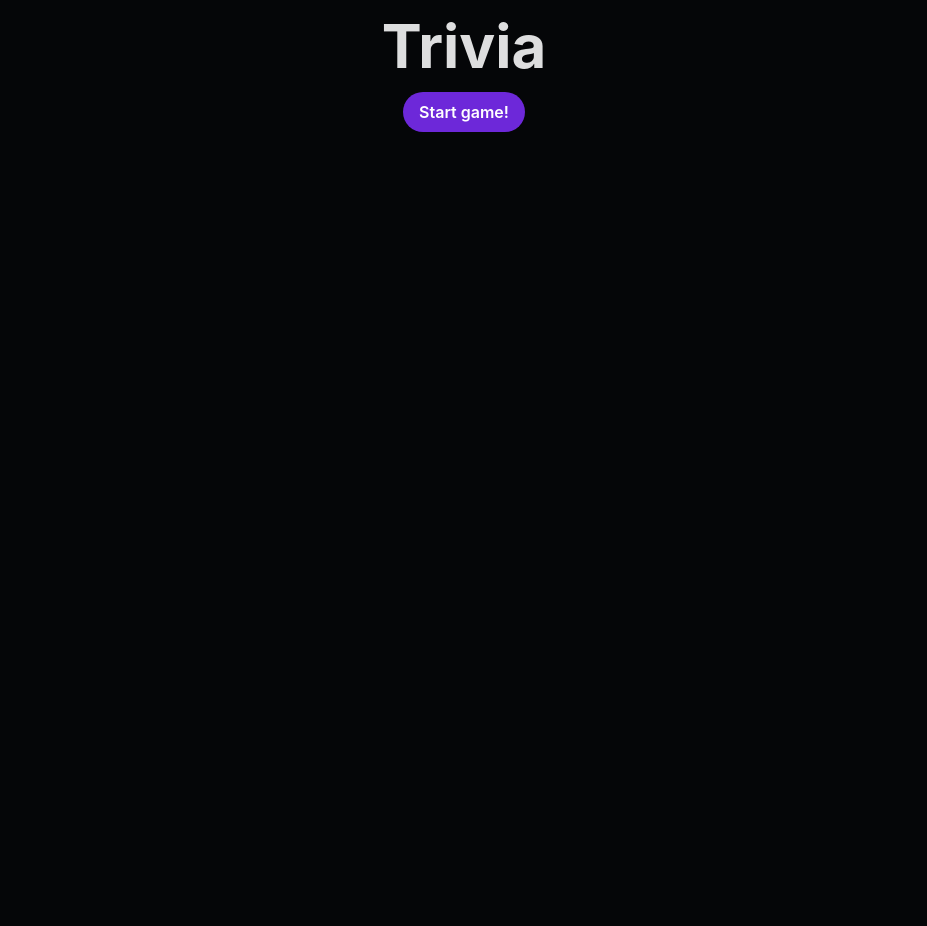
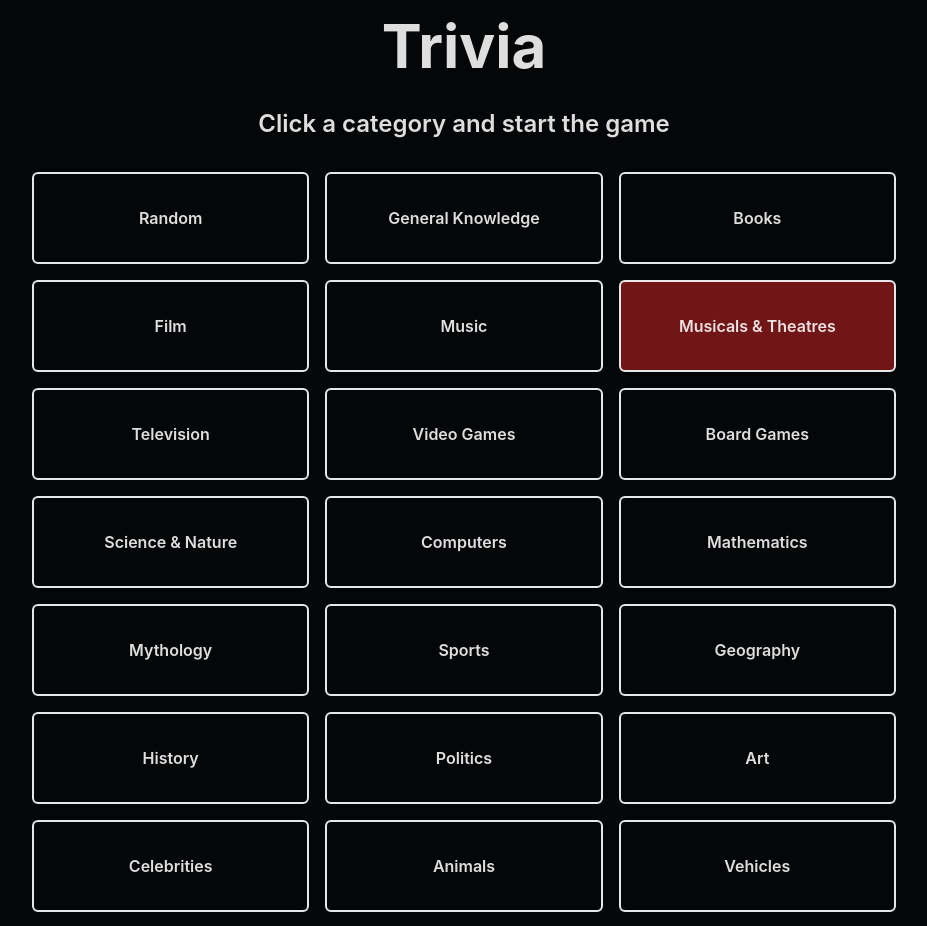
Before and after one commit to facindito/trivia, a React (Vite) app: page / in a window 1280 px wide. Shown: the top 926 px of the page, without its empty margins (176-1103 px from the left). Before the commit the page ends 800 px from the top, so only its background shows below. Built offline with nearby package versions, Linux system fonts and the light colour scheme.

Commit message:
feat: choose a category for questions

```diff
--- /dev/null
+++ b/public/categories.json
@@ -0,0 +1,100 @@
+{
+  "trivia_categories": [
+    {
+      "id": 9,
+      "name": "General Knowledge"
+    },
+    {
+      "id": 10,
+      "name": "Entertainment: Books"
+    },
+    {
+      "id": 11,
+      "name": "Entertainment: Film"
+    },
+    {
+      "id": 12,
+      "name": "Entertainment: Music"
+    },
+    {
+      "id": 13,
+      "name": "Entertainment: Musicals & Theatres"
+    },
+    {
+      "id": 14,
+      "name": "Entertainment: Television"
+    },
+    {
+      "id": 15,
+      "name": "Entertainment: Video Games"
+    },
+    {
+      "id": 16,
+      "name": "Entertainment: Board Games"
+    },
+    {
+      "id": 17,
+      "name": "Science & Nature"
+    },
+    {
+      "id": 18,
+      "name": "Science: Computers"
+    },
+    {
+      "id": 19,
+      "name": "Science: Mathematics"
+    },
+    {
+      "id": 20,
+      "name": "Mythology"
+    },
+    {
+      "id": 21,
+      "name": "Sports"
+    },
+    {
+      "id": 22,
+      "name": "Geography"
+    },
+    {
+      "id": 23,
+      "name": "History"
+    },
+    {
+      "id": 24,
+      "name": "Politics"
+    },
+    {
+      "id": 25,
+      "name": "Art"
+    },
+    {
+      "id": 26,
+      "name": "Celebrities"
+    },
+    {
+      "id": 27,
+      "name": "Animals"
+    },
+    {
+      "id": 28,
+      "name": "Vehicles"
+    },
+    {
+      "id": 29,
+      "name": "Entertainment: Comics"
+    },
+    {
+      "id": 30,
+      "name": "Science: Gadgets"
+    },
+    {
+      "id": 31,
+      "name": "Entertainment: Japanese Anime & Manga"
+    },
+    {
+      "id": 32,
+      "name": "Entertainment: Cartoon & Animations"
+    }
+  ]
+}
--- a/src/App.jsx
+++ b/src/App.jsx
@@ -6,7 +6,7 @@ export default function App () {
   const questions = useQuestionsStore(state => state.questions)
 
   return (
-    <div className='flex flex-col items-center gap-4 min-h-screen max-w-2xl mx-auto p-4'>
+    <div className='flex flex-col items-center gap-4 min-h-screen max-w-4xl mx-auto p-4'>
       <h1 className='font-bold text-6xl text-center'>Trivia</h1>
       {questions.length === 0 && <Start />}
       {questions.length > 0 && <Game />}
--- /dev/null
+++ b/src/components/Categories.jsx
@@ -0,0 +1,48 @@
+import { useEffect, useState } from 'react'
+import getCategories from '../services/getCategories'
+import { COLOR_CATEGORIES } from '../utils/constants'
+import { useQuestionsStore } from '../store/questions'
+
+export function Categories () {
+  const getQuestionStore = useQuestionsStore(state => state.getQuestionStore)
+  const [categories, setCategories] = useState([])
+
+  const handleClick = (categoryId) => () => {
+    getQuestionStore({ limit: 10, categoryId })
+  }
+
+  useEffect(() => {
+    getCategories()
+      .then(allCategories => {
+        setCategories(allCategories)
+      })
+  }, [])
+
+  return (
+    <section className='w-full'>
+      <ul className='grid grid-cols-1 sm:grid-cols-2 lg:grid-cols-3 justify-center items-center gap-4'>
+        <li>
+          <button
+            className='w-full text-center font-semibold py-8 px-2 border-2 rounded-md bg-opacity-50 hover:scale-105'
+            onClick={handleClick()}
+          >
+            Random
+          </button>
+        </li>
+        {categories.map(({ id, name }) => {
+          const bgColor = `bg-${COLOR_CATEGORIES[name]}`
+          return (
+            <li key={id}>
+              <button
+                className={`w-full text-center font-semibold py-8 px-2 border-2 rounded-md ${bgColor} bg-opacity-50 hover:scale-105`}
+                onClick={handleClick(id)}
+              >
+                {name}
+              </button>
+            </li>
+          )
+        })}
+      </ul>
+    </section>
+  )
+}
--- a/src/components/Start.jsx
+++ b/src/components/Start.jsx
@@ -1,18 +1,12 @@
-import { useQuestionsStore } from '../store/questions'
+import { Categories } from './Categories'
 
 export function Start () {
-  const getQuestionStore = useQuestionsStore(state => state.getQuestionStore)
-
-  const handleClick = () => {
-    getQuestionStore(10)
-  }
-
   return (
-    <button
-      onClick={handleClick}
-      className='px-4 py-2 font-semibold bg-violet-700 text-white rounded-full'
-    >
-      Start game!
-    </button>
+    <>
+      <h2 className='text-2xl font-semibold my-4'>
+        Click a category and start the game
+      </h2>
+      <Categories />
+    </>
   )
 }
--- /dev/null
+++ b/src/services/getCategories.js
@@ -0,0 +1,22 @@
+export default async function getCategories () {
+  try {
+    const response = await fetch('http://localhost:5173/categories.json')
+    if (!response.ok) {
+      throw new Error('failed to connect API')
+    }
+    const { trivia_categories } = await response.json()
+
+    const categories = trivia_categories.map(category => {
+      const { id, name } = category
+      const categoryName = name.split(': ')
+      if (categoryName.length > 1) {
+        return { id, name: categoryName[1] }
+      }
+      return category
+    })
+
+    return categories
+  } catch (error) {
+    throw new Error(error.message)
+  }
+}
--- a/src/services/getQuestions.js
+++ b/src/services/getQuestions.js
@@ -1,6 +1,11 @@
-export default async function getQuestions ({ limit = 10 } = {}) {
+export default async function getQuestions ({ limit = 10, categoryId = '' } = {}) {
   try {
-    const response = await fetch('http://localhost:5173/trivia.json')
+    // Local
+    // const response = await fetch('http://localhost:5173/trivia.json')
+
+    // API
+    const response = await fetch(`https://opentdb.com/api.php?amount=${limit}&category=${categoryId}`)
+
     if (!response.ok) {
       throw new Error('failed to connect API')
     }
--- a/src/store/questions.js
+++ b/src/store/questions.js
@@ -4,8 +4,8 @@ import getQuestions from '../services/getQuestions'
 export const useQuestionsStore = create((set, get) => ({
   questions: [],
   currentQuestion: 0,
-  getQuestionStore: async (limit) => {
-    const questions = await getQuestions({ limit })
+  getQuestionStore: async ({ limit, categoryId }) => {
+    const questions = await getQuestions({ limit, categoryId })
     set({ questions })
   },
   selectAnswer: (questionId, answerIndex) => {
--- /dev/null
+++ b/src/utils/constants.js
@@ -0,0 +1,26 @@
+export const COLOR_CATEGORIES = {
+  'General Knowledge': 'yellow-400',
+  Books: 'purple-400',
+  Film: 'red-500',
+  Music: 'pink-500',
+  'Musicals & Theatres': 'red-600',
+  Television: 'blue-500',
+  'Video Games': 'green-500',
+  'Board Games': 'blue-400',
+  'Science & Nature': 'teal-400',
+  Computers: 'indigo-500',
+  Mathematics: 'yellow-500',
+  Mythology: 'orange-400',
+  Sports: 'green-600',
+  Geography: 'teal-500',
+  History: 'gray-500',
+  Politics: 'blue-600',
+  Art: 'pink-400',
+  Celebrities: 'purple-500',
+  Animals: 'green-400',
+  Vehicles: 'gray-400',
+  Comics: 'yellow-600',
+  Gadgets: 'indigo-400',
+  'Japanese Anime & Manga': 'red-400',
+  'Cartoon & Animations': 'blue-300'
+}
```
